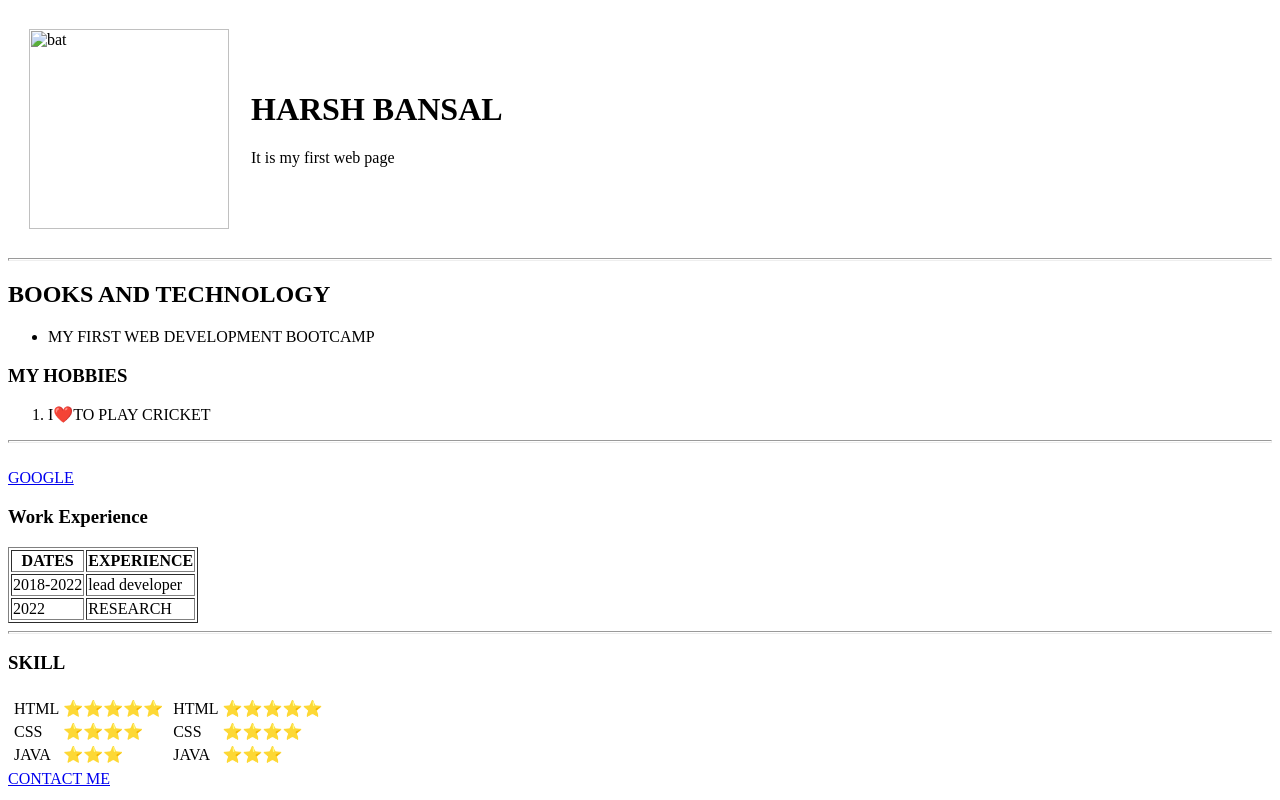
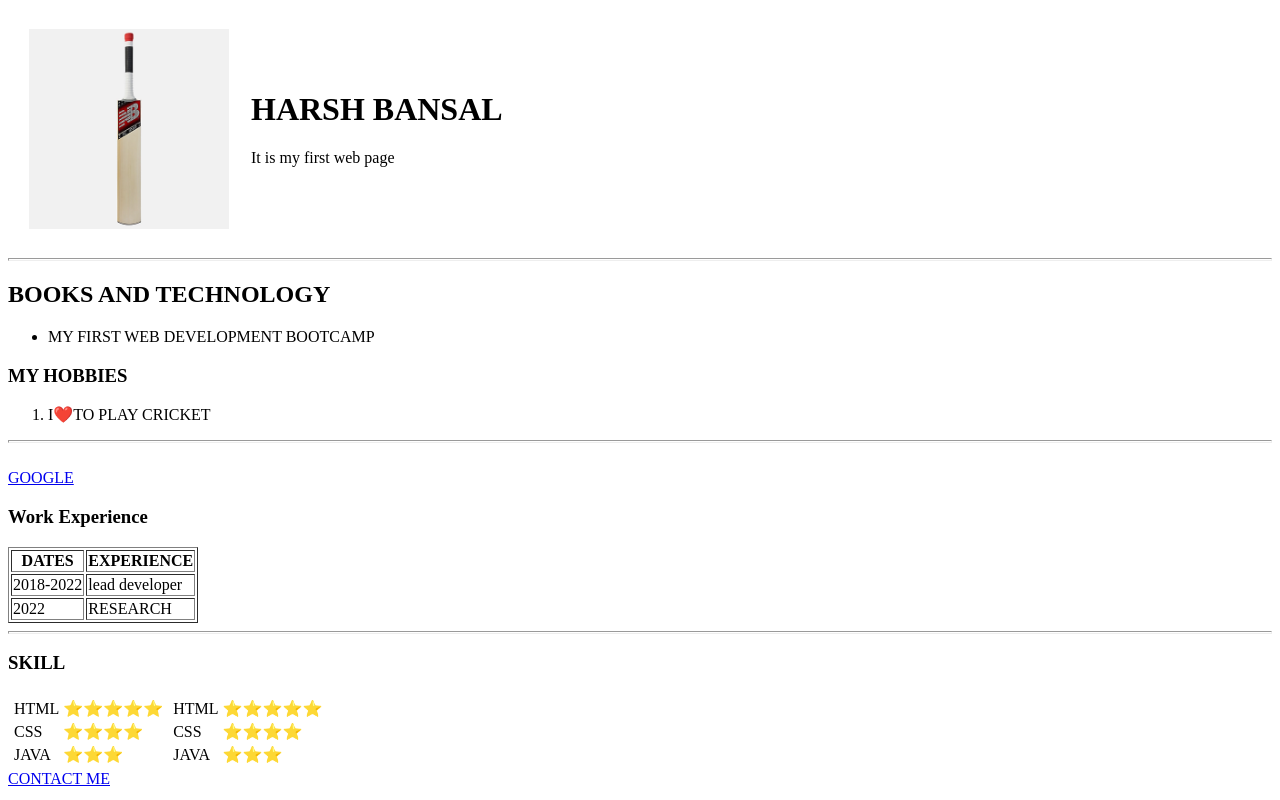
Before and after one commit to HARSH-BANSAL21/cv, a plain HTML site: page index.html in a window 1280 px wide. Drawn offline with Linux system fonts and the light colour scheme; the site is published under a folder, as on GitHub Pages, so addresses that start at the root find nothing.

Commit message:
Update index.html

```diff
--- a/index.html
+++ b/index.html
@@ -8,7 +8,7 @@
 </head>
 <body>
     <table cellspacing="20">
-        <td><img src="/images/bat.webp" height="200" alt="bat"></td>
+        <td><img src="images/bat.webp" height="200" alt="bat"></td>
         <td><h1>HARSH BANSAL</h1>
             <p>It is my first web page</p></td>
     </table>
```
